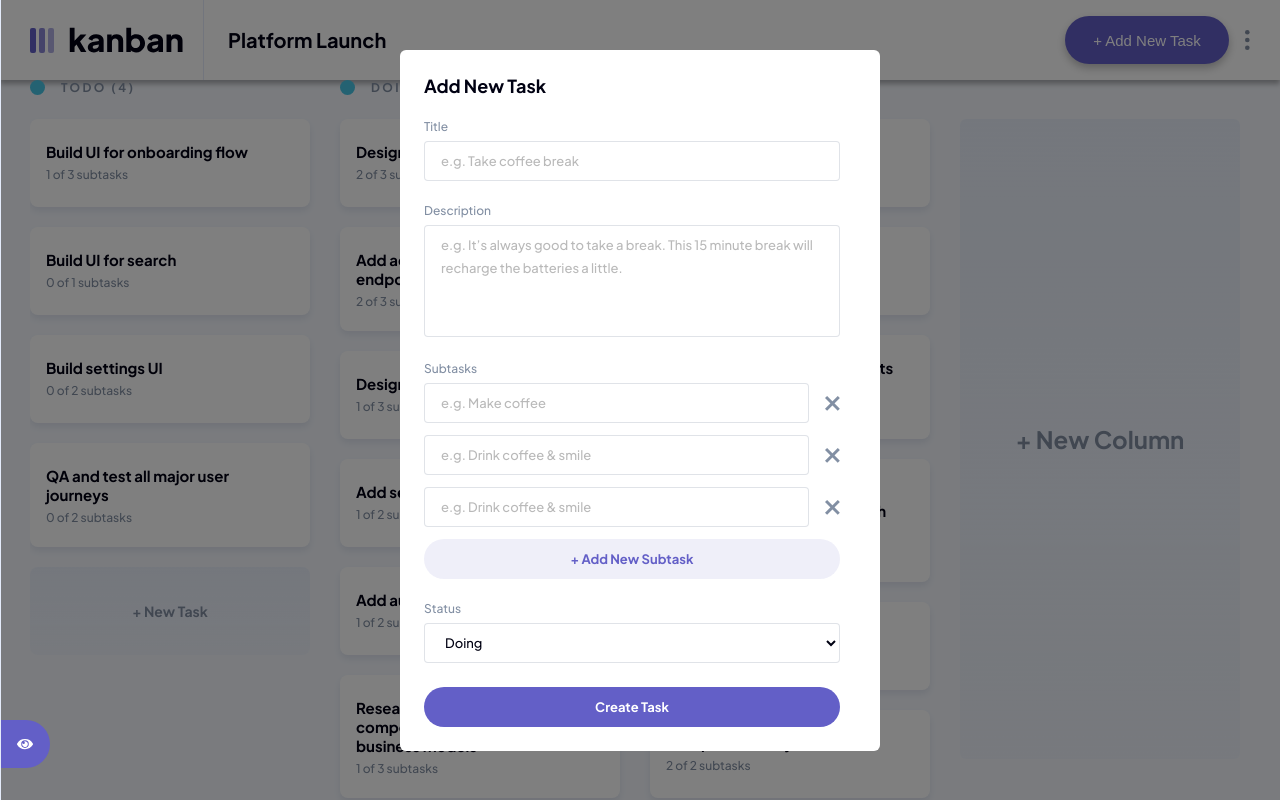
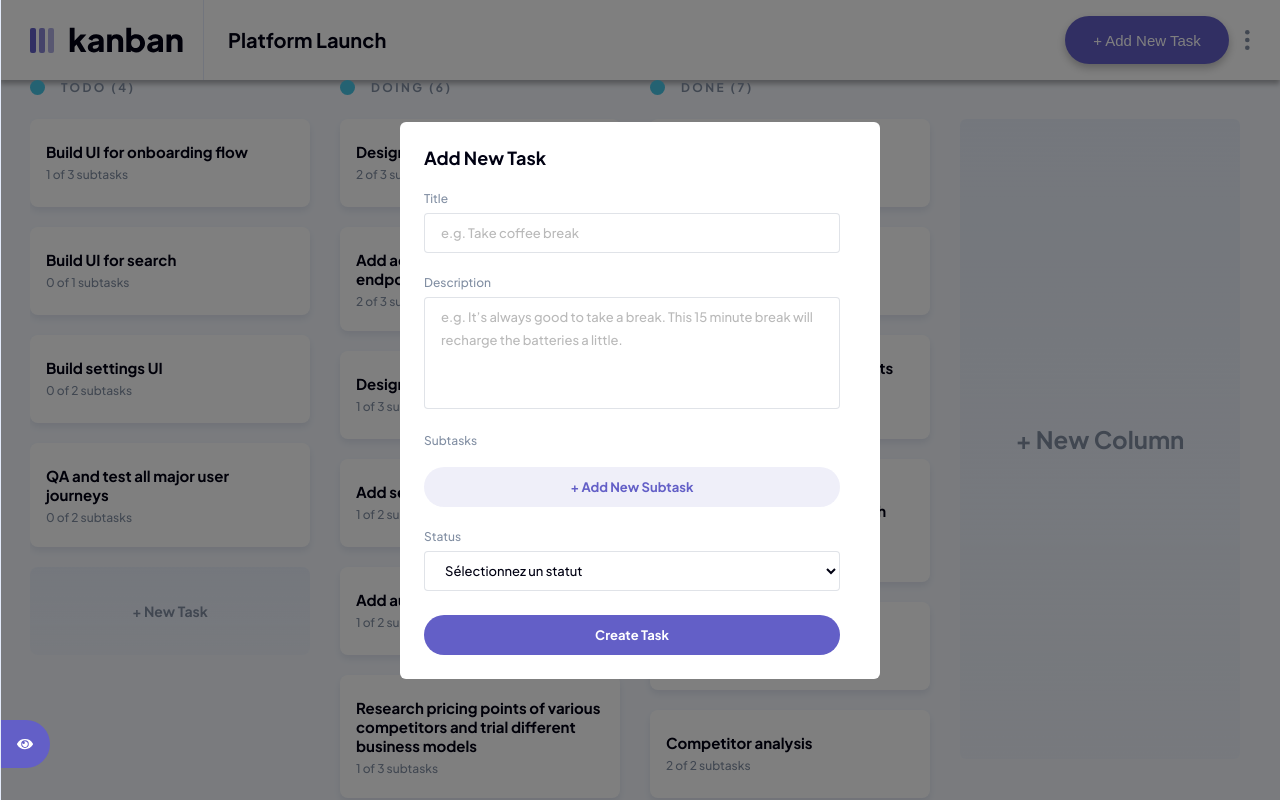
Before and after one commit to BasilGaudion/Kanban-task-manager, a React app: page / in a window 1280 px wide. Both pictures are taken after a click on the button "+ Add New Task". Built offline with nearby package versions, Linux system fonts and the light colour scheme.

Commit message:
feature/create new task function added

```diff
--- a/src/components/AsideSettings/index.tsx
+++ b/src/components/AsideSettings/index.tsx
@@ -40,7 +40,7 @@ const AsideSettings = () => {
     throw new Error("Task must be used within a asideProvider");
   }
 
-  const {allBoardsName, setCurrentBoard} = boardContext;
+  const {allBoardsName, setCurrentBoard, currentBoard} = boardContext;
 
   return (
     <>
@@ -54,11 +54,11 @@ const AsideSettings = () => {
                 {allBoardsName.map((item, index) => {
                     return (
                         <li
-                        className={`aside__item ${index === 0 ? 'aside__item--current' : ''}`}
+                        className={`aside__item ${item === currentBoard ? 'aside__item--current' : ''}`}
                         key={index}
                         onClick={() => setCurrentBoard(item)}>
                             <img src={IconBoard} alt="" />
-                            <p className={`aside__item-title ${index === 0 ? 'aside__item-title--current' : ''}`}>{item}</p>
+                            <p className={`aside__item-title ${item === currentBoard ? 'aside__item-title--current' : ''}`}>{item}</p>
                         </li>
                     );
                 })}
--- a/src/components/Modal/ModalAddTask/index.tsx
+++ b/src/components/Modal/ModalAddTask/index.tsx
@@ -2,6 +2,8 @@ import React, { useContext, useEffect, useRef, useState } from 'react';
 import './styles.scss';
 import { IconCross } from "../../../assets";
 import { ThemeContext } from "../../../utils/providers/useThemeProvider";
+import { BoardContext, Subtask, Task } from "../../../utils/providers/useBoardProvider";
+import { v4 as uuidv4 } from 'uuid';
 
 interface ModalAddTaskProps {
     handleClose: () => void;
@@ -12,7 +14,68 @@ const ModalAddTask: React.FC<ModalAddTaskProps> = ({handleClose, isOpen }) => {
     const ref = useRef<HTMLDivElement>(null);
     const [containerAnimation, setContainerAnimation] = useState('pop-in');
     const [modalAnimation, setModalAnimation] = useState('modal-open');
+    const boardContext = useContext(BoardContext);
 
+    if (!boardContext) {
+        throw new Error("Task must be used within a themeProvider");
+    }
+
+    const {currentBoardData,
+         createTask
+        } = boardContext;
+
+    const initialTask: Task = {
+        id: uuidv4(),
+        title: "",
+        description: "",
+        status: "",
+        subtasks: []
+    };
+
+    const [inCreationtask, setInCreationTask] = useState<Task>(initialTask);
+
+        const handleTitleChange = (e: React.ChangeEvent<HTMLInputElement>) => {
+        setInCreationTask(prev => ({ ...prev!, title: e.target.value }));
+    }
+
+    const handleDescriptionChange = (e: React.ChangeEvent<HTMLTextAreaElement>) => {
+        setInCreationTask(prev => ({ ...prev!, description: e.target.value }));
+    }
+
+    const handleSubtaskChange = (index: number, value: string) => {
+        const newSubtasks = [...inCreationtask!.subtasks];
+        newSubtasks[index].title = value;
+        setInCreationTask(prev => ({ ...prev!, subtasks: newSubtasks }));
+    }
+
+    const handleAddSubtask = () => {
+        const newSubtask: Subtask = {
+            id: uuidv4(),
+            title: "",
+            isCompleted: false
+        };
+        setInCreationTask(prev => ({
+            ...prev!,
+            subtasks: [...prev!.subtasks, newSubtask]
+        }));
+    }
+
+    const handleDeleteSubtask = (indexToDelete: number) => {
+        setInCreationTask(prev => ({
+            ...prev!,
+            subtasks: prev!.subtasks.filter((_, index) => index !== indexToDelete)
+        }));
+    }
+
+
+    const handleStatusChange = (e: React.ChangeEvent<HTMLSelectElement>) => {
+        const selectedStatus = e.target.value;
+
+        setInCreationTask(prev => ({
+            ...prev!,
+            status: selectedStatus
+        }));
+    }
     const themeContext = useContext(ThemeContext);
 
     if (!themeContext) {
@@ -47,6 +110,16 @@ const ModalAddTask: React.FC<ModalAddTaskProps> = ({handleClose, isOpen }) => {
         }
     }, [handleClose]);
 
+    const handleCreateTask = () => {
+        if (!inCreationtask.status) {
+            alert("Veuillez sélectionner un statut pour la tâche.");
+            return;
+        }
+
+        createTask(inCreationtask);
+        handleClose();
+    }
+
   return (
     <div className={`at ${modalAnimation} ${isDarkTheme ? 'isDarkTheme' : 'isLightTheme'}`}>
         <section className={`at__container ${containerAnimation}`} ref={ref}>
@@ -60,6 +133,8 @@ const ModalAddTask: React.FC<ModalAddTaskProps> = ({handleClose, isOpen }) => {
                 id="at__title"
                 className='at__input at__input--title'
                 placeholder='e.g. Take coffee break'
+                value={inCreationtask?.title}
+                onChange={handleTitleChange}
                 />
             </div>
             <div className='at__description-group'>
@@ -70,58 +145,58 @@ const ModalAddTask: React.FC<ModalAddTaskProps> = ({handleClose, isOpen }) => {
                 id="at__description"
                 className='at__input at__input--description'
                 placeholder='e.g. It’s always good to take a break. This 15 minute break will  recharge the batteries a little.'
+                value={inCreationtask?.description}
+                onChange={handleDescriptionChange}
                 />
             </div>
             <div className='at__subtasks-group'>
                 <h3 className='at__title'>Subtasks</h3>
                 <ul className='at__subtasks'>
-                    <li className='at__subtask'>
-                        <label htmlFor="at__subtask1" className="visuallyhidden">Enter the first subtask</label>
+                {inCreationtask?.subtasks.map((subtask, key) => (
+                    <li className='et__subtask'>
+                        <label htmlFor="et__subtask1" className="visuallyhidden">Enter the first subtask</label>
                         <input
-                        type="text"
-                        name="at__subtask1"
-                        id="at__subtask1"
-                        className='at__input at__input--subtask'
-                        placeholder='e.g. Make coffee'
+                            type="text"
+                            name={subtask.title}
+                            id={subtask.title}
+                            className='et__input et__input--subtask'
+                            placeholder='e.g. Make coffee'
+                            value={subtask.title}
+                            onChange={(e) => handleSubtaskChange(key, e.target.value)}
                         />
-                        <img src={IconCross} alt="" className='at__subtask-delete'/>
+                        <img
+                            src={IconCross}
+                            alt="Delete Subtask"
+                            className='et__subtask-delete'
+                            onClick={() => handleDeleteSubtask(key)}
+                        />
                     </li>
-                    <li className='at__subtask'>
-                        <label htmlFor="at__subtask2" className="visuallyhidden">Enter the second subtask</label>
-                        <input
-                        type="text"
-                        name="at__subtask2"
-                        id="at__subtask2"
-                        className='at__input at__input--subtask'
-                        placeholder='e.g. Drink coffee & smile'
-                        />
-                        <img src={IconCross} alt="" className='at__subtask-delete'/>
-                    </li>
-                    <li className='at__subtask'>
-                        <label htmlFor="at__subtask3" className="visuallyhidden">Enter the third subtask</label>
-                        <input
-                        type="text"
-                        name="at__subtask3"
-                        id="at__subtask3"
-                        className='at__input at__input--subtask'
-                        placeholder='e.g. Drink coffee & smile'
-                        />
-                        <img src={IconCross} alt="" className='at__subtask-delete'/>
-                    </li>
+                ))}
                 </ul>
-                <button type='button' className='at__button at__button--add'>+ Add New Subtask</button>
+                <button
+                    type='button'
+                    className='et__button et__button--add'
+                    onClick={handleAddSubtask}
+                >
+                    + Add New Subtask
+                </button>
             </div>
             <div className='at__status-group'>
                 <h3 className='at__title'>Status</h3>
                 <label htmlFor="subtasks" className="visuallyhidden">Select status of the task</label>
-                <select className='at__select' id='subtasks'>
-                    <option value="0">Doing</option>
-                    <option value="1">Todo</option>
-                    <option value="2">Finished</option>
-                    <option value="3">Bug report</option>
+                <select
+                    className='et__select'
+                    id='subtasks'
+                    onChange={handleStatusChange}
+                    value={inCreationtask.status}
+                >
+                    <option value="">Sélectionnez un statut</option>
+                    {currentBoardData.columns.map((column, key) => (
+                        <option key={key} value={column.name}>{column.name}</option>
+                    ))}
                 </select>
             </div>
-            <button type='button' className='at__button at__button--create'>Create Task</button>
+            <button type='button' className='at__button at__button--create' onClick={handleCreateTask}>Create Task</button>
         </section>
     </div>
   );
--- a/src/components/Modal/ModalEditTask/index.tsx
+++ b/src/components/Modal/ModalEditTask/index.tsx
@@ -4,7 +4,7 @@ import { IconCross } from "../../../assets";
 import { ModalContext } from "../../../utils/providers/useModalProvider";
 import { ThemeContext } from "../../../utils/providers/useThemeProvider";
 import { BoardContext, Subtask, Task } from "../../../utils/providers/useBoardProvider";
-import { v4 as uuidv4 } from 'uuid'
+import { v4 as uuidv4 } from 'uuid';
 
 interface ModalEditTaskProps {
     handleClose: () => void;
@@ -24,11 +24,6 @@ const ModalEditTask: React.FC<ModalEditTaskProps> = ({handleClose, isOpen }) =>
 
     const {currentTask, setCurrentTask, currentBoardData} = boardContext;
     const [editingTask, setEditingTask] = useState<Task | null>(currentTask);
-
-    useEffect(() => {
-        console.log(editingTask);
-
-    }, [editingTask]);
 
     const themeContext = useContext(ThemeContext);
 
```
Also changed, not shown: src/utils/providers/useBoardProvider.tsx (+32 -1 lines).
